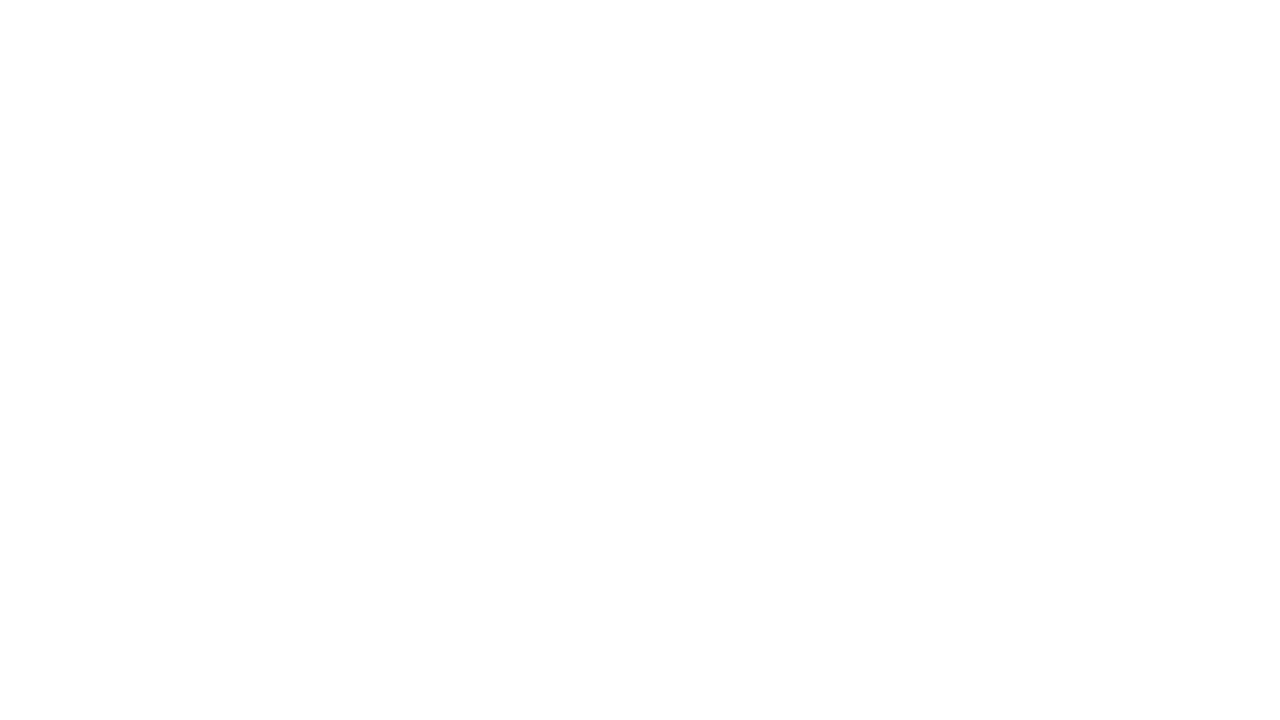
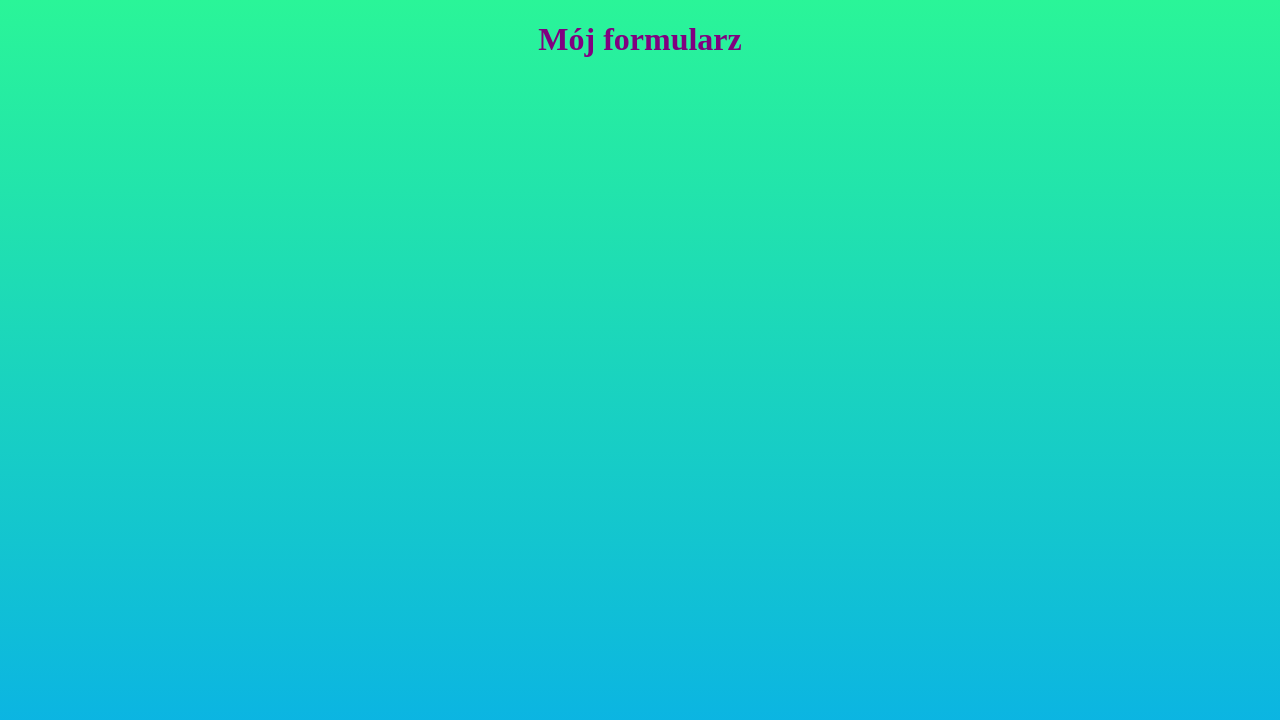
Before and after one commit to PaszelkeDominik/myform, a plain HTML site: page index.html in a window 1280 px wide. Drawn offline with Linux system fonts and the light colour scheme.

Commit message:
center form + colors bg+h1

```diff
--- a/index.html
+++ b/index.html
@@ -8,6 +8,10 @@
   <link rel="stylesheet" href="style.css" type="text/css">
 </head>
 <body>
-
+  <main class="main">
+    <h1 class="header">Mój formularz</h1>
+    <form action="http://dev.cotenfrontend.pl/"   method="POST" class="">
+    </form>
+  </main>
 </body>
 </html>
--- a/style.css
+++ b/style.css
@@ -0,0 +1,12 @@
+body {
+  background-color: #08aeea;
+  background-image: linear-gradient(0deg, #08aeea 0%, #2af598 100%);
+  height: 100vh;
+}
+.header{
+  color:purple;
+}
+.main{
+  display: flex;
+  justify-content: center;
+}
```
